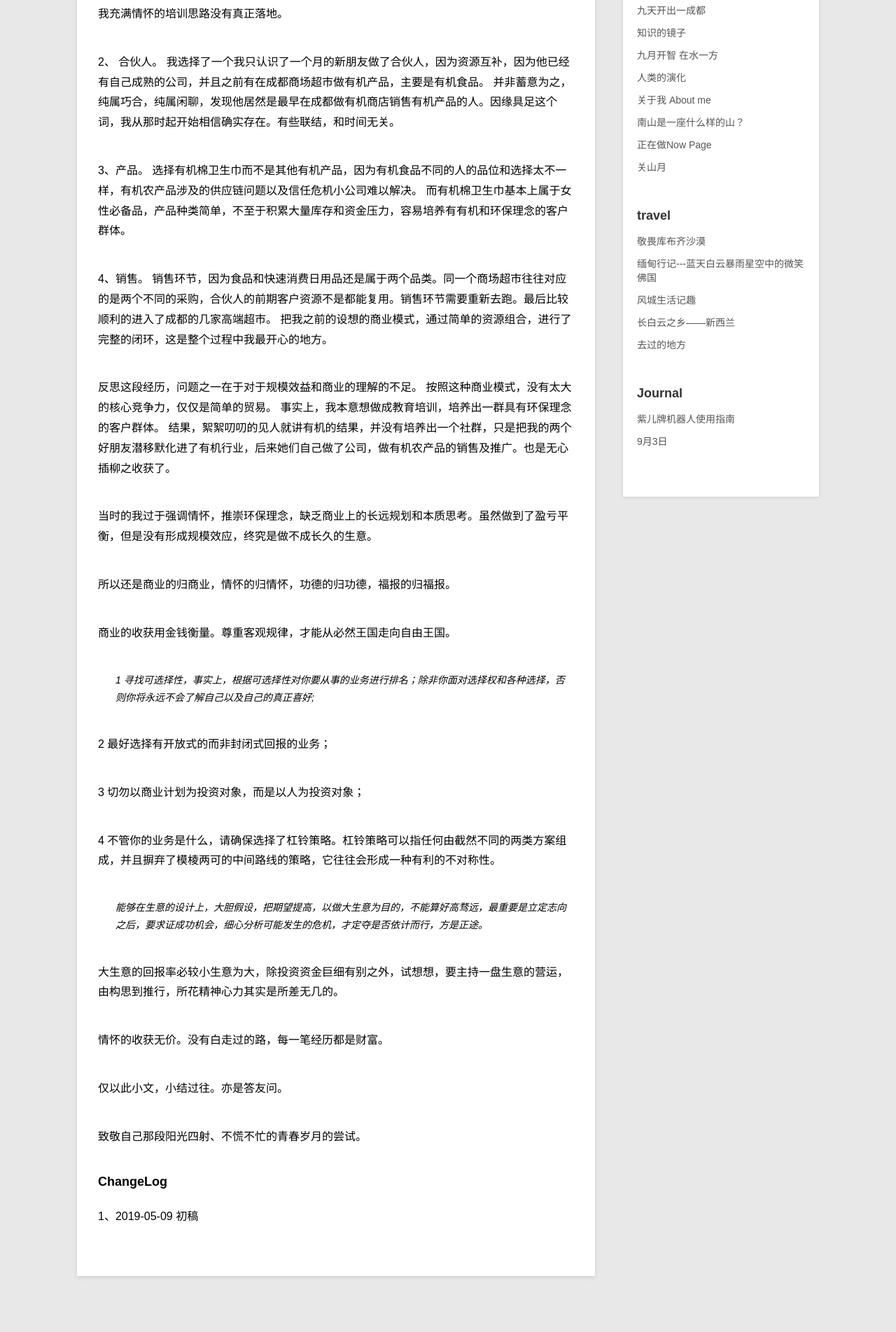
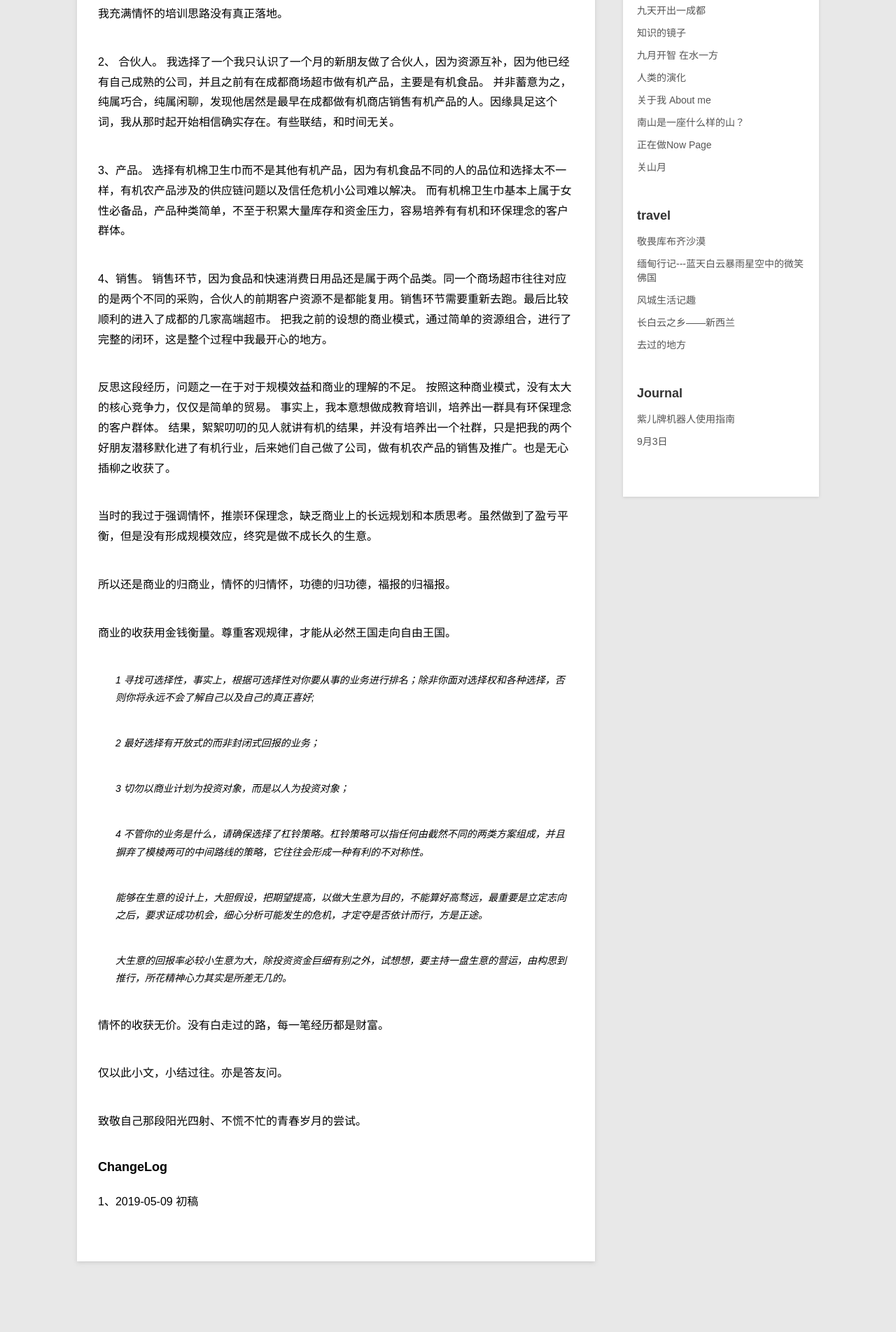
Before and after one commit to violettianjie/violettianjie.github.io, a Jekyll site: the page built from _posts/blog/2019-05-09-business.md, in a window 1280 px wide. Shown: the part 994-2898 px from the top of the page at 70% size. Built offline with Jekyll 4.4.1, drawn with Linux system fonts in a browser that asks for light colours; after the commit the page ends 2877 px from its top, so only the background shows below that.

```diff
--- a/_posts/blog/2019-05-09-business.md
+++ b/_posts/blog/2019-05-09-business.md
@@ -59,17 +59,17 @@ category: blog
 
 商业的收获用金钱衡量。尊重客观规律，才能从必然王国走向自由王国。
 
-> 1 寻找可选择性，事实上，根据可选择性对你要从事的业务进行排名；除非你面对选择权和各种选择，否则你将永远不会了解自己以及自己的真正喜好;
+>  1 寻找可选择性，事实上，根据可选择性对你要从事的业务进行排名；除非你面对选择权和各种选择，否则你将永远不会了解自己以及自己的真正喜好;
 
-  2 最好选择有开放式的而非封闭式回报的业务；
+>  2 最好选择有开放式的而非封闭式回报的业务；
 
-  3 切勿以商业计划为投资对象，而是以人为投资对象；
+>  3 切勿以商业计划为投资对象，而是以人为投资对象；
 
-  4 不管你的业务是什么，请确保选择了杠铃策略。杠铃策略可以指任何由截然不同的两类方案组成，并且摒弃了模棱两可的中间路线的策略，它往往会形成一种有利的不对称性。
+>  4 不管你的业务是什么，请确保选择了杠铃策略。杠铃策略可以指任何由截然不同的两类方案组成，并且摒弃了模棱两可的中间路线的策略，它往往会形成一种有利的不对称性。
 
 > 能够在生意的设计上，大胆假设，把期望提高，以做大生意为目的，不能算好高骛远，最重要是立定志向之后，要求证成功机会，细心分析可能发生的危机，才定夺是否依计而行，方是正途。
 
-大生意的回报率必较小生意为大，除投资资金巨细有别之外，试想想，要主持一盘生意的营运，由构思到推行，所花精神心力其实是所差无几的。
+> 大生意的回报率必较小生意为大，除投资资金巨细有别之外，试想想，要主持一盘生意的营运，由构思到推行，所花精神心力其实是所差无几的。
 
 
 情怀的收获无价。没有白走过的路，每一笔经历都是财富。
```
